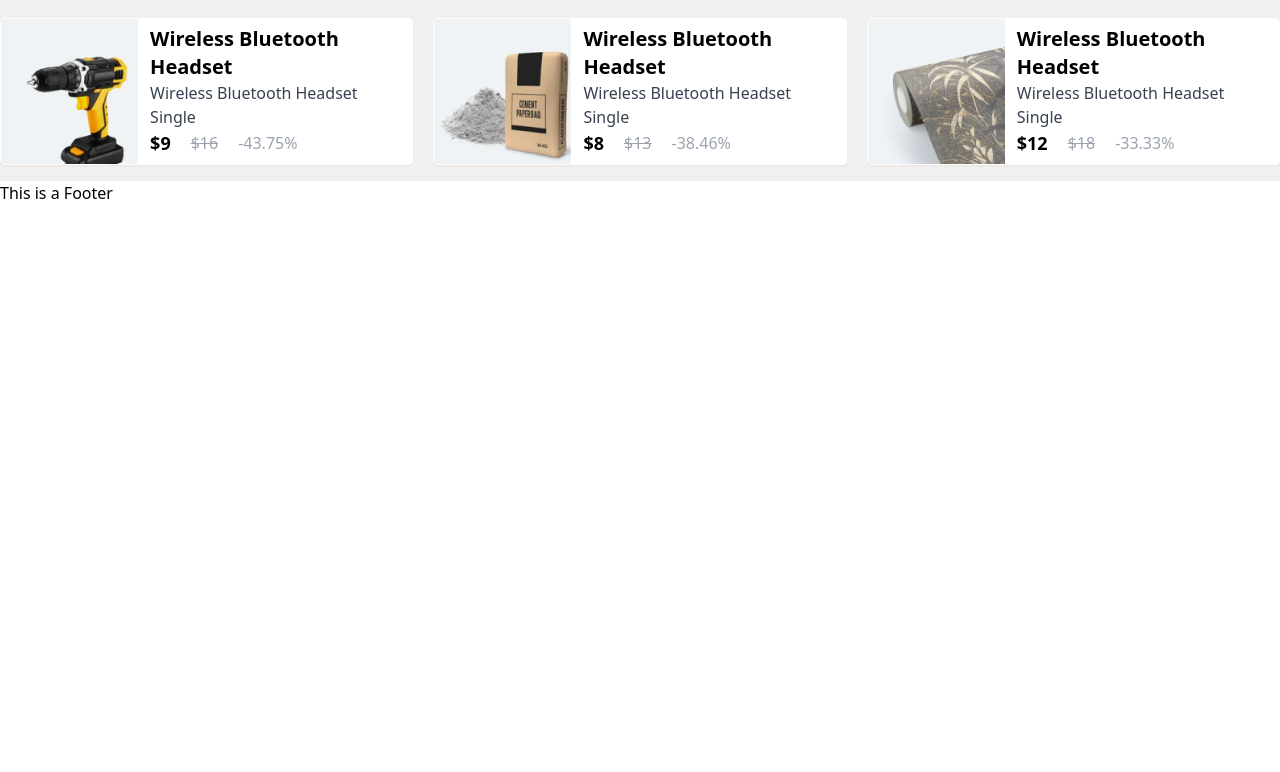
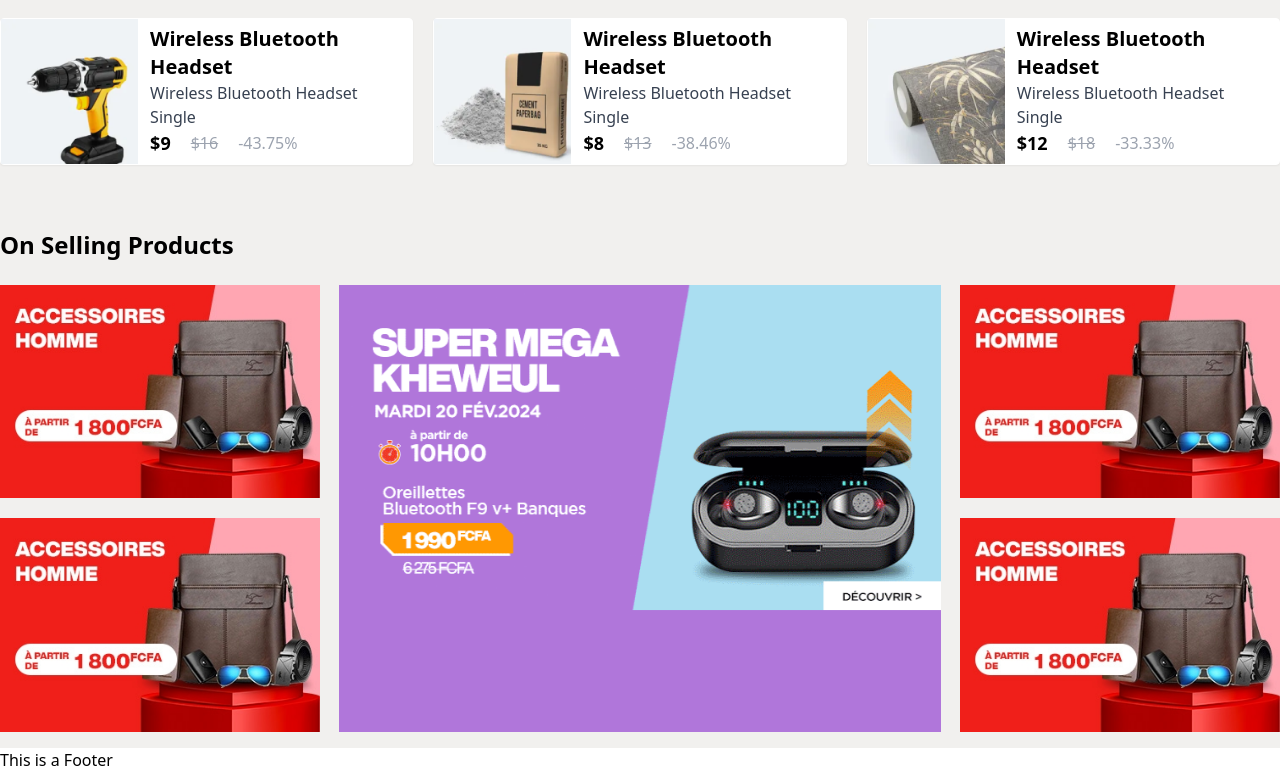
Before and after one commit to yasin2514/essence, a React (Vite) app: page / in a window 1280 px wide. Shown: the part 1852-2624 px from the top of the page. Before the commit the page ends 2057 px from the top, so only its background shows below. Built offline with nearby package versions, Linux system fonts and the light colour scheme.

Commit message:
onselling item added

```diff
--- /dev/null
+++ b/src/Components/Shop/OnSellingItem.jsx
@@ -0,0 +1,26 @@
+import React from "react";
+import img1 from "../../assets/osp-1.png";
+import img2 from "../../assets/osp-2.png";
+
+const OnSellingItem = () => {
+  return (
+    <div className="mt-16">
+      <h4 className="text-2xl font-semibold mb-6">On Selling Products</h4>
+      <div className="flex justify-between">
+        <aside className="space-y-5 w-[25%]">
+          <img src={img1} alt="selling image" />
+          <img src={img1} alt="selling image" />
+        </aside>
+        <main className="w-[47%]">
+          <img className="h-full w-full" src={img2} alt="selling image" />
+        </main>
+        <aside className="space-y-5 w-[25%]">
+          <img src={img1} alt="selling image" />
+          <img src={img1} alt="selling image" />
+        </aside>
+      </div>
+    </div>
+  );
+};
+
+export default OnSellingItem;
--- a/src/Pages/Home/Home.jsx
+++ b/src/Pages/Home/Home.jsx
@@ -1,6 +1,7 @@
 import Banner from "../../Components/Banner/Banner";
 import Pickup from "../../Components/Banner/Pickup";
 import OnSelling from "../../Components/Shop/OnSelling";
+import OnSellingItem from "../../Components/Shop/OnSellingItem";
 import Shop from "../../Components/Shop/Shop";
 
 const Home = () => {
@@ -10,6 +11,7 @@ const Home = () => {
       <Pickup></Pickup>
       <Shop></Shop>
       <OnSelling></OnSelling>
+      <OnSellingItem></OnSellingItem>
 
     </>
   );
```
Also changed, not shown: src/assets/osp-1.png (renamed from src/assets/image 46.png), src/assets/osp-2.png (renamed from src/assets/Frame 27061.png).
